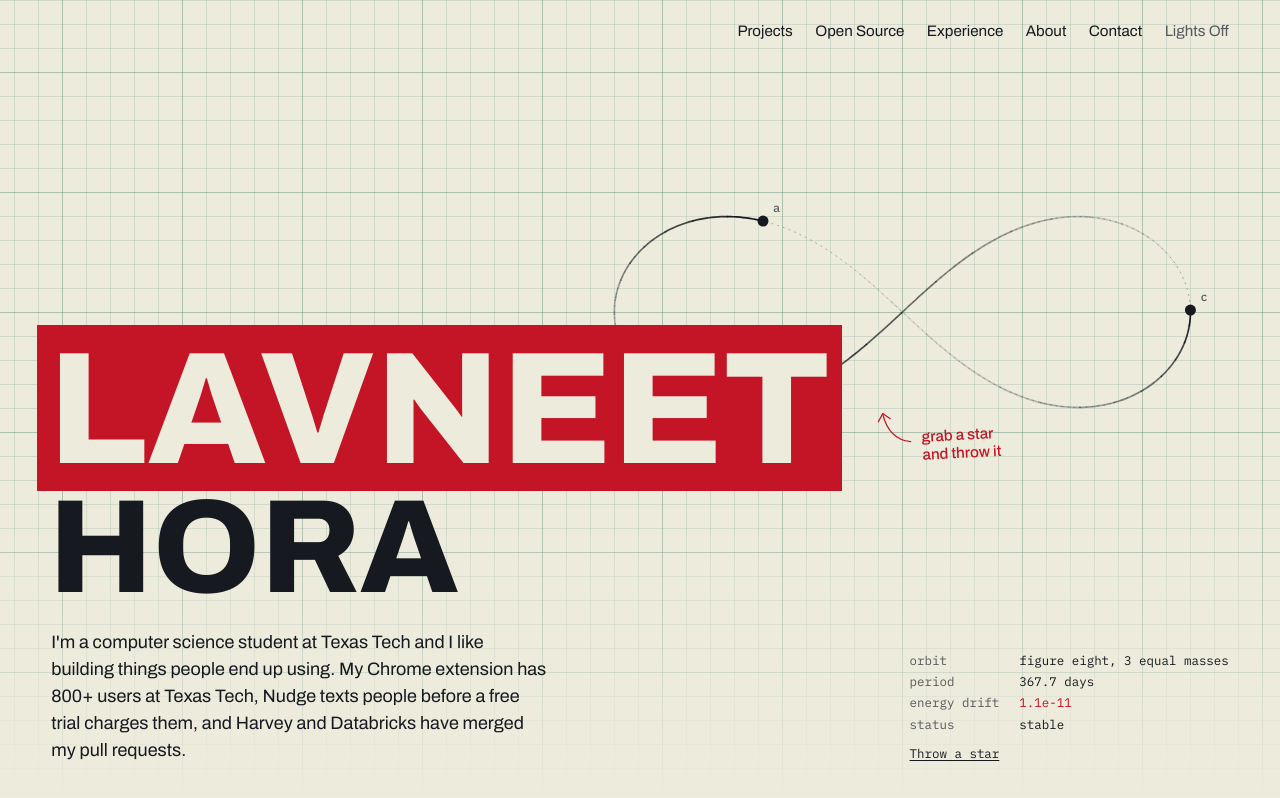
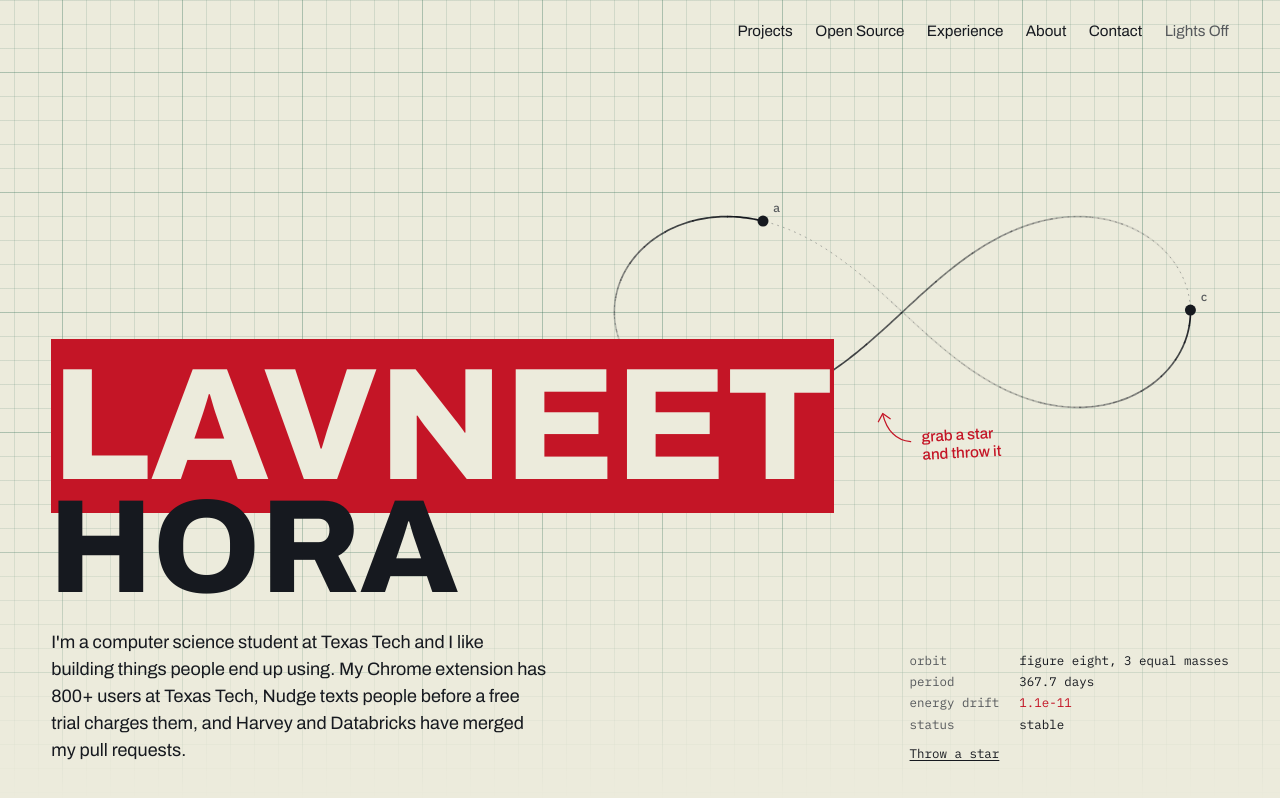
Before and after one commit to lavneethora/portfolio, a Next.js app: page / in a window 1280 px wide. Shown: the top 798 px of the page. Built offline with nearby package versions, Linux system fonts and the light colour scheme; no server answers.

Commit message:
Make the name highlight match a real text selection

```diff
--- a/src/app/globals.css
+++ b/src/app/globals.css
@@ -342,14 +342,14 @@
 }
 
 /*
- * The first name sits in a marker block: red field, paper-coloured letters.
- * The block bleeds out by exactly its own padding, so the letters stay
- * aligned with HORA underneath rather than being pushed in by it.
+ * The first name is highlighted, the way dragging a cursor over it would do
+ * it. That means an inline background rather than a padded block: an inline
+ * box is as tall as the font's own ascent and descent, so the red runs past
+ * the letters and over the top of HORA, and it is exactly as wide as the
+ * text with no padding to push the letters out of line.
  */
 .name .first {
-  width: fit-content;
-  padding: 0.14em 0.07em 0.1em;
-  margin-left: -0.09em;
+  display: inline;
   background: var(--red);
   color: var(--paper);
   font-stretch: 62%;
```
